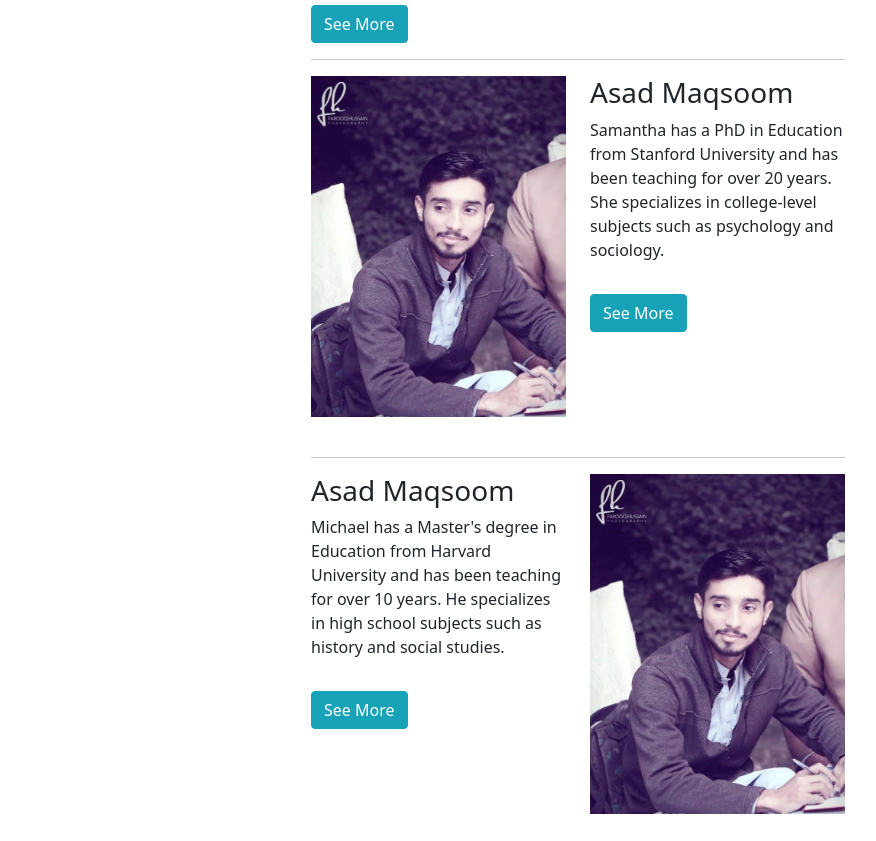
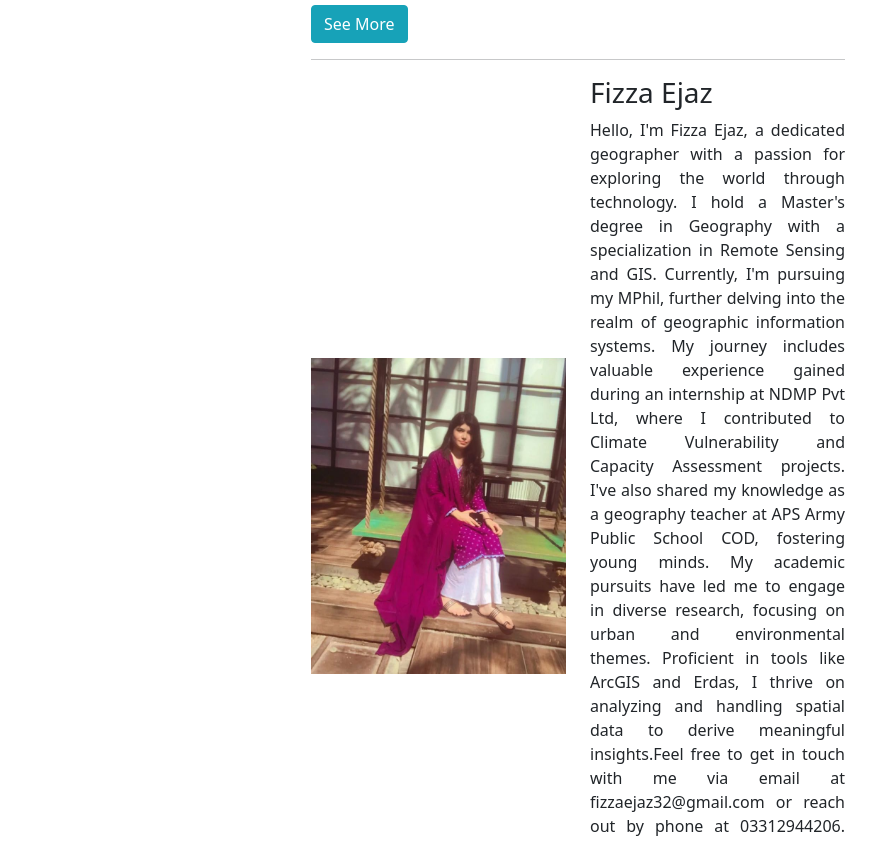
Before and after one commit to GeoCoderX/GeoCoder, a plain HTML site: page about.html in a window 1280 px wide. Shown: the part 2197-3038 px from the top of the page, without its empty margins (341-1217 px from the left). Drawn offline with nearby package versions, Linux system fonts and the light colour scheme; a script that the page names is missing.

Commit message:
update about.html

```diff
--- a/about.html
+++ b/about.html
@@ -177,12 +177,12 @@
                     </div>
                     <hr>
                     <div class="row">
-                      <div class="col-lg-6">
-                        <img src="Asad.jpg" class="img-fluid mb-4" alt="Teacher 3">
+                      <div class="col-lg-6 d-flex align-items-center" >
+                        <img src="Fizza pic.jpeg" class="img-fluid mb-4" alt="Teacher 3">
                       </div>
-                      <div class="col-lg-6">
-                        <h3>Asad Maqsoom</h3>
-                        <p>Samantha has a PhD in Education from Stanford University and has been teaching for over 20 years. She specializes in college-level subjects such as psychology and sociology.</p>
+                      <div class="col-lg-6" style="text-align: justify;">
+                        <h3>Fizza Ejaz</h3>
+                        <p>Hello, I'm Fizza Ejaz, a dedicated geographer with a passion for exploring the world through technology. I hold a Master's degree in Geography with a specialization in Remote Sensing and GIS. Currently, I'm pursuing my MPhil, further delving into the realm of geographic information systems. My journey includes valuable experience gained during an internship at NDMP Pvt Ltd, where I contributed to Climate Vulnerability and Capacity Assessment projects. I've also shared my knowledge as a geography teacher at APS Army Public School COD, fostering young minds. My academic pursuits have led me to engage in diverse research, focusing on urban and environmental themes. Proficient in tools like ArcGIS and Erdas, I thrive on analyzing and handling spatial data to derive meaningful insights.Feel free to get in touch with me via email at fizzaejaz32@gmail.com or reach out by phone at 03312944206. Let's collaborate and make meaningful strides in the realm of geography and GIS together</p>
                         <a href="#" class="btn btn-primary mt-3">See More</a>
                       </div>
 
```
